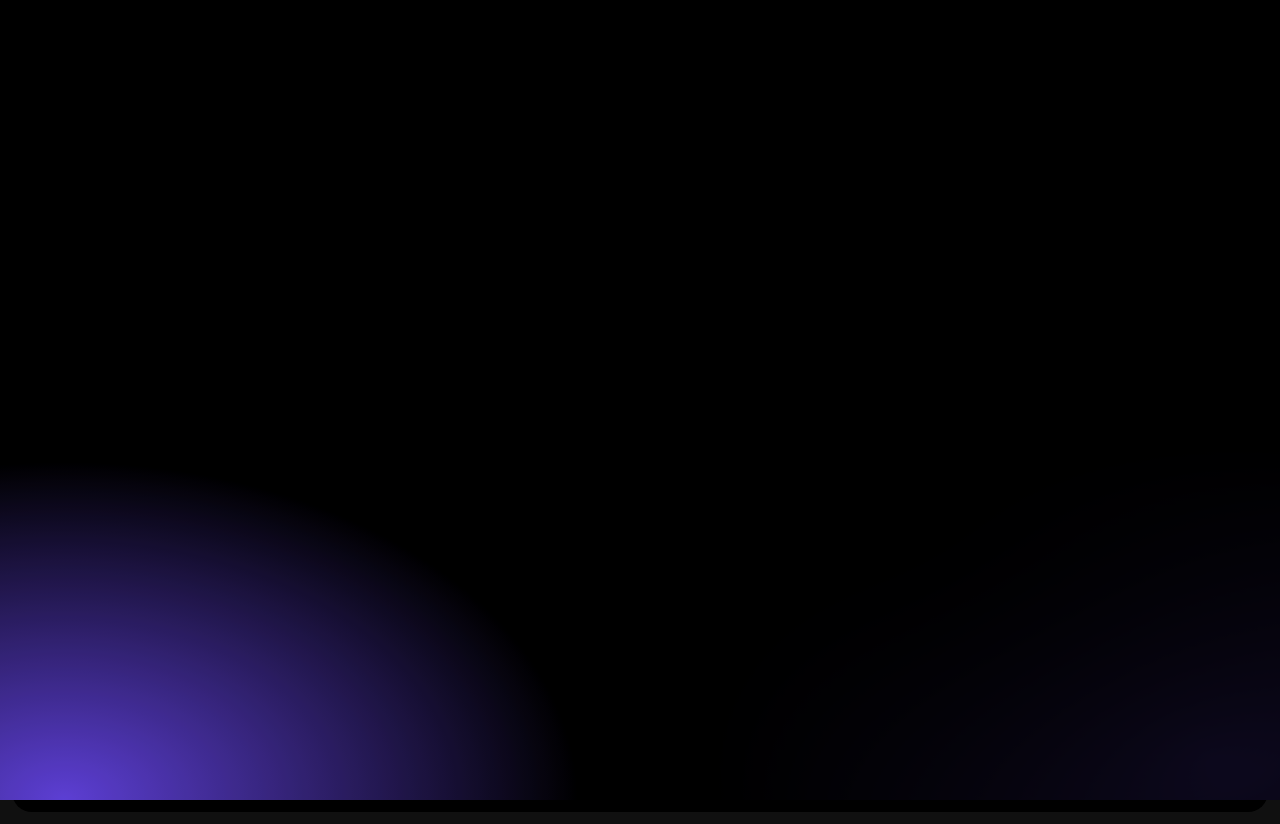
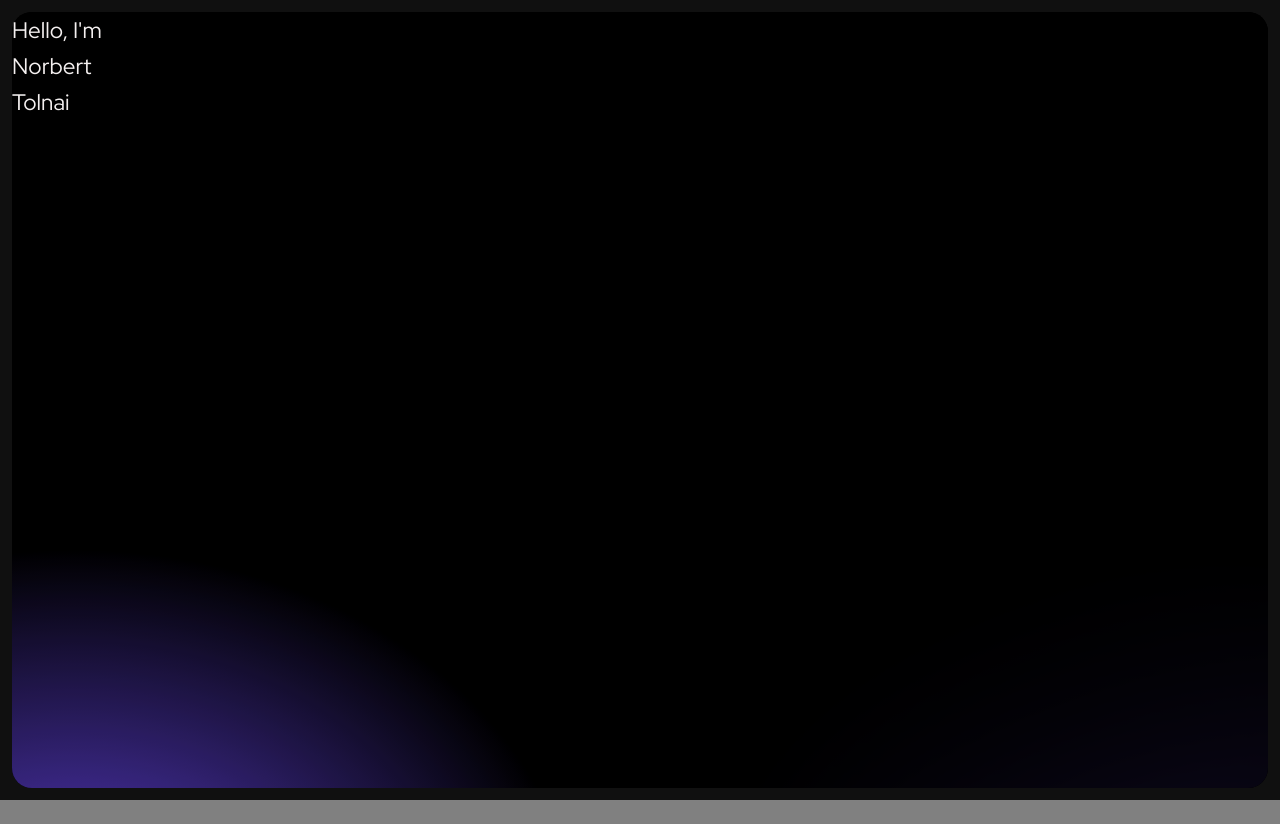
Before and after one commit to TLNRB/portfolioWebsite, a Vue app in the folder portfolioWebsite/: page / in a window 1280 px wide. After the commit the page ends 800 px from the top, so only its background shows below. Built offline with nearby package versions, Linux system fonts and the light colour scheme.

Commit message:
gradient bg responsive done

```diff
--- a/portfolioWebsite/src/App.vue
+++ b/portfolioWebsite/src/App.vue
@@ -9,51 +9,47 @@
         Norbert<br />
         Tolnai
       </h1>
-      <div class="bg bg-1"></div>
-      <div class="bg bg-2"></div>
-      <div class="bg bg-3"></div>
     </div>
+    <div class="bg bg-1"></div>
+    <div class="bg bg-2"></div>
+    <div class="bg bg-3"></div>
   </section>
 </template>
 
 <style scoped>
 .home {
-  padding: 0.75rem;
   background-color: var(--bgNormalBlack);
 }
 
 .container {
   min-height: 100vh;
   padding: 0.75rem;
-  background-color: var(--bgBlack);
-  border-radius: 20px;
+  z-index: 5;
 }
-
+/* ----- Gradient Background ----- */
 .bg {
   position: fixed;
   top: 0;
   right: 0;
   bottom: 0;
   left: 0;
+  margin: 0.75rem;
+  background-color: var(--bgBlack);
+  border-radius: 20px;
   animation: pulse 6s ease-in-out infinite alternate;
 }
 .bg-1 {
-  background-color: var(--bgBlack);
   background-image: radial-gradient(at 67% 64%, var(--bgBlack) 0, transparent 49%),
-    radial-gradient(at 95% 95%, var(--primaryColor) 0, transparent 30%);
+    radial-gradient(at 95% 130%, var(--primaryColor) 0, transparent 30%);
   z-index: 3;
   animation-delay: 0s;
 }
 .bg-2 {
-  background-color: var(--bgBlack);
-  background-image: radial-gradient(at 45% 110%, var(--primaryColor) 0, transparent 30%);
-  animation-delay: 4s;
-  z-index: 1;
+  display: none;
 }
 
 .bg-3 {
-  background-color: var(--bgBlack);
-  background-image: radial-gradient(at 5% 100%, var(--primaryColor) 0, transparent 30%);
+  background-image: radial-gradient(at 5% 130%, var(--primaryColor) 0, transparent 30%);
   animation-delay: 8s;
   z-index: 2;
 }
@@ -67,4 +63,23 @@
     opacity: 0;
   }
 }
+
+@media screen and (min-width: 768px) {
+  .bg-1 {
+    background-image: radial-gradient(at 67% 64%, var(--bgBlack) 0, transparent 49%),
+      radial-gradient(at 95% 120%, var(--primaryColor) 0, transparent 30%);
+  }
+  .bg-2 {
+    display: block;
+    background-image: radial-gradient(at 45% 120%, var(--primaryColor) 0, transparent 30%);
+    animation-delay: 4s;
+    z-index: 1;
+  }
+
+  .bg-3 {
+    background-image: radial-gradient(at 5% 120%, var(--primaryColor) 0, transparent 30%);
+    animation-delay: 8s;
+    z-index: 2;
+  }
+}
 </style>
```
